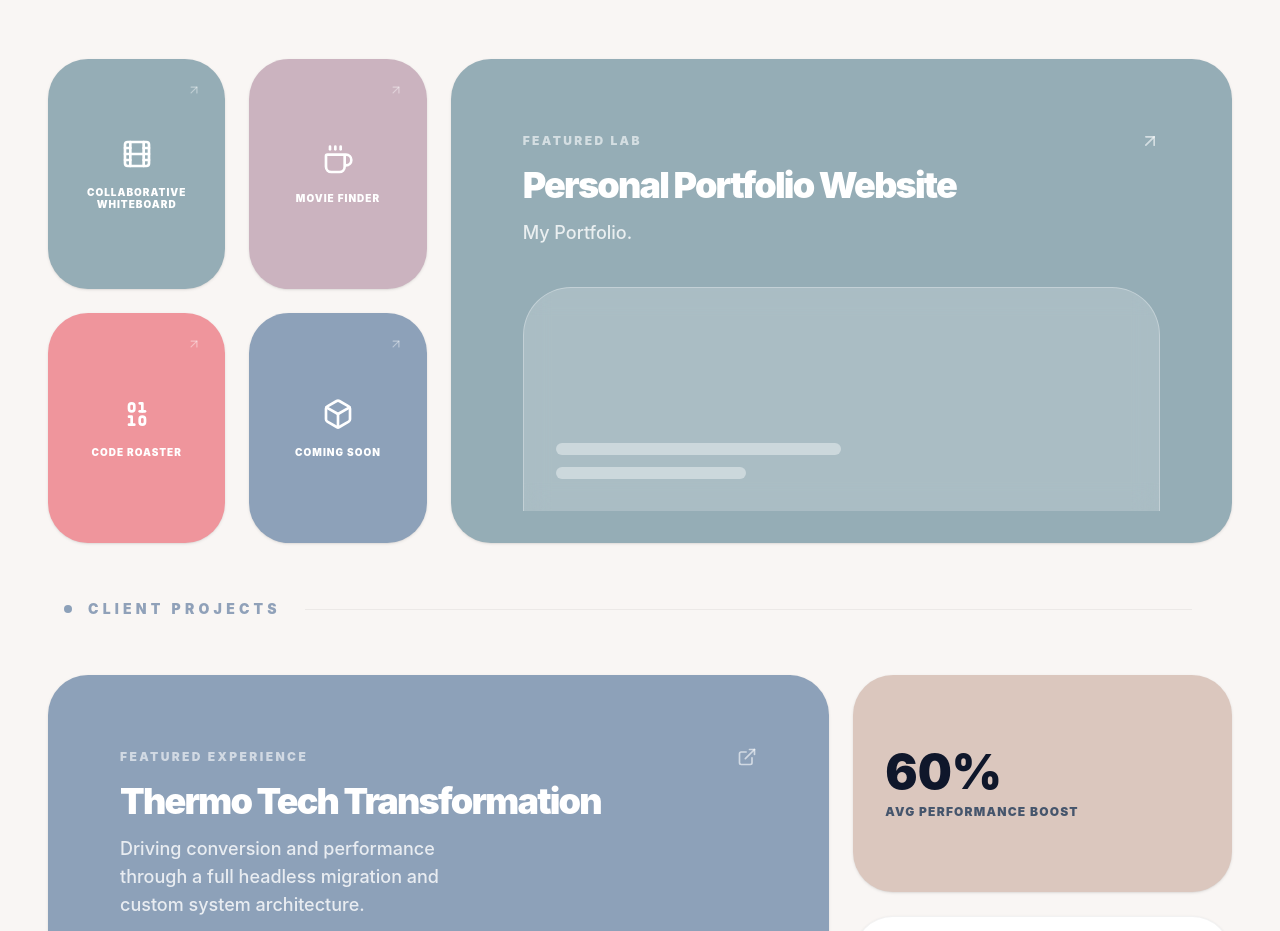
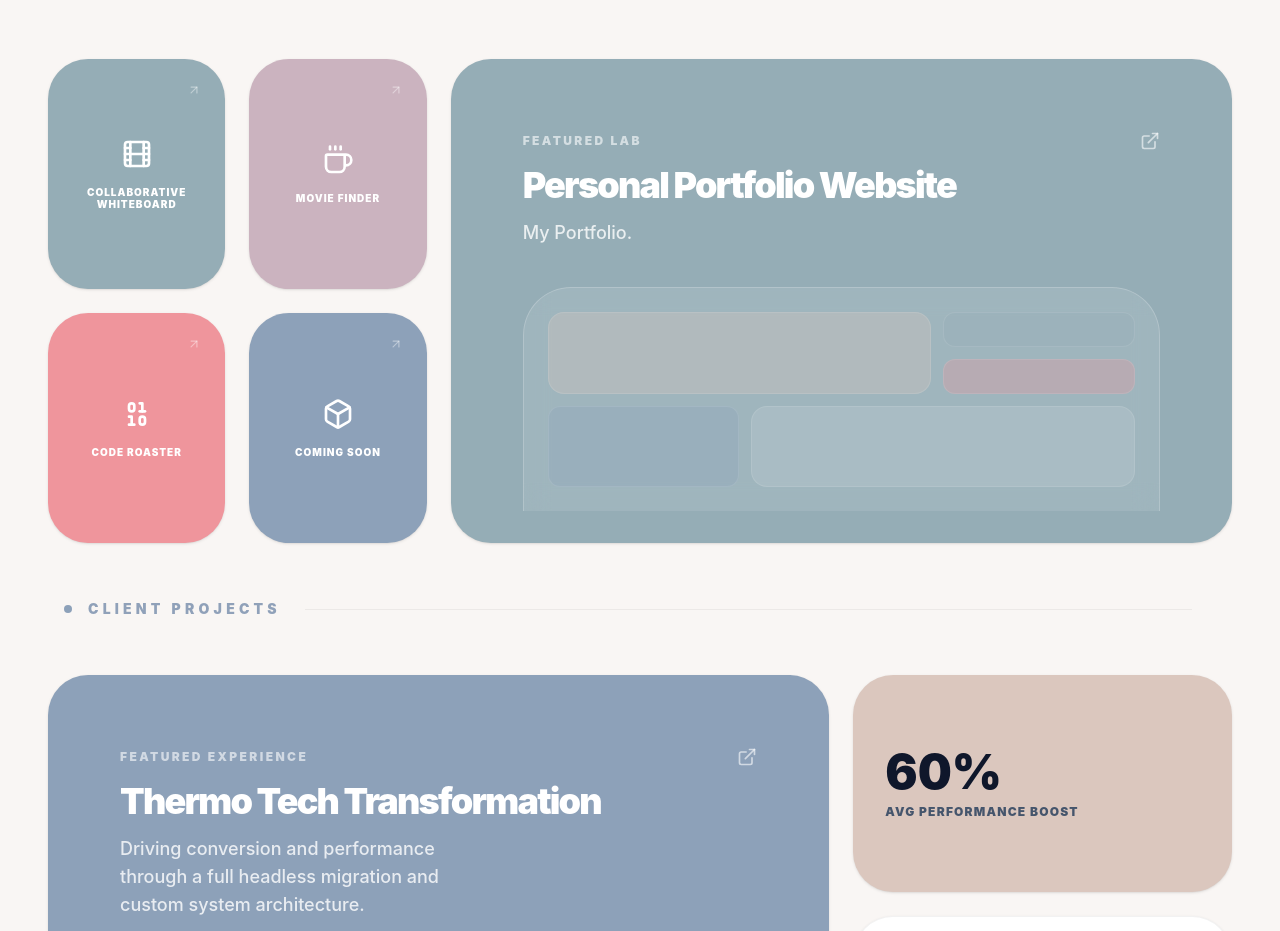
Before and after one commit to sadzebra/portfolio-web, a Next.js app: page / in a window 1280 px wide. Shown: the part 980-1911 px from the top of the page. Built offline with nearby package versions, Linux system fonts and the light colour scheme.

Commit message:
Updated featured project and layout

```diff
--- a/src/components/PortfolioMain.tsx
+++ b/src/components/PortfolioMain.tsx
@@ -212,17 +212,25 @@ export default function App() {
             onClick={() => setActiveProject(weekendProjects[0])}
           >
             <div className="p-10">
-              <div className="flex items-center justify-between mb-4">
-                <span className="text-xs font-black uppercase tracking-[0.2em] text-white/60">Featured Lab</span>
-                <ArrowUpRight size={20} className="text-white/60" />
-              </div>
-              <h4 className="text-4xl font-black mb-4 tracking-tighter leading-none">{weekendProjects[0].title}</h4>
-              <p className="text-white/80 text-lg font-medium max-w-sm">{weekendProjects[0].description}</p>
+              <div className="flex items-center justify-between mb-4"><span className="text-xs font-black uppercase tracking-[0.2em] text-white/60">Featured Lab</span><ExternalLink size={20} className="text-white/60" /></div>
+              <h4 className="text-4xl font-black mb-4 tracking-tighter leading-none">{PORTFOLIO_DATA.weekendProjects[0].title}</h4>
+              <p className="text-white/80 text-lg font-medium max-w-sm">{PORTFOLIO_DATA.weekendProjects[0].description}</p>
             </div>
+
+            {/* META MOCKUP: Portfolio-style branding blocks */}
             <div className="mt-auto px-10">
-              <div className="h-56 w-full rounded-t-[3rem] bg-white/20 backdrop-blur-md border-x border-t border-white/30 p-8 flex flex-col justify-end">
-                <div className="h-3 w-1/2 bg-white/40 rounded-full mb-3" />
-                <div className="h-3 w-1/3 bg-white/40 rounded-full" />
+              <div className="h-56 w-full rounded-t-[3rem] bg-white/10 backdrop-blur-md border-x border-t border-white/20 p-6 flex flex-col gap-3">
+                <div className="flex gap-3 h-1/2">
+                  <div className="w-2/3 bg-[#DBC7BE]/30 rounded-2xl border border-white/10" />
+                  <div className="w-1/3 flex flex-col gap-3">
+                    <div className="h-full bg-[#95ADB6]/30 rounded-xl border border-white/10" />
+                    <div className="h-full bg-[#EF959C]/30 rounded-xl border border-white/10" />
+                  </div>
+                </div>
+                <div className="flex gap-3 h-1/2">
+                  <div className="w-1/3 bg-[#8DA1B9]/30 rounded-xl border border-white/10" />
+                  <div className="w-2/3 bg-white/10 rounded-2xl border border-white/10" />
+                </div>
               </div>
             </div>
           </BentoBox>
```
